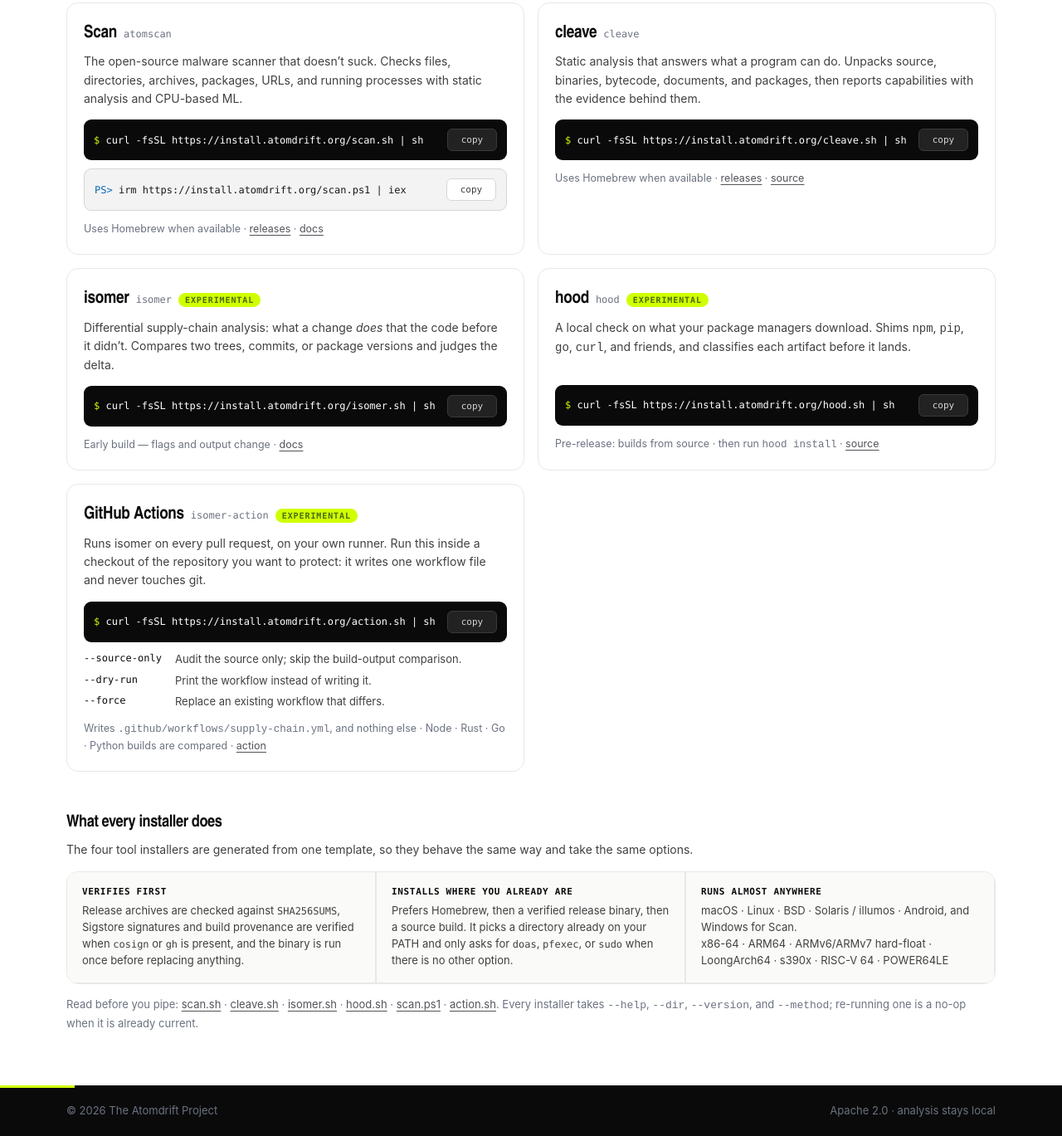
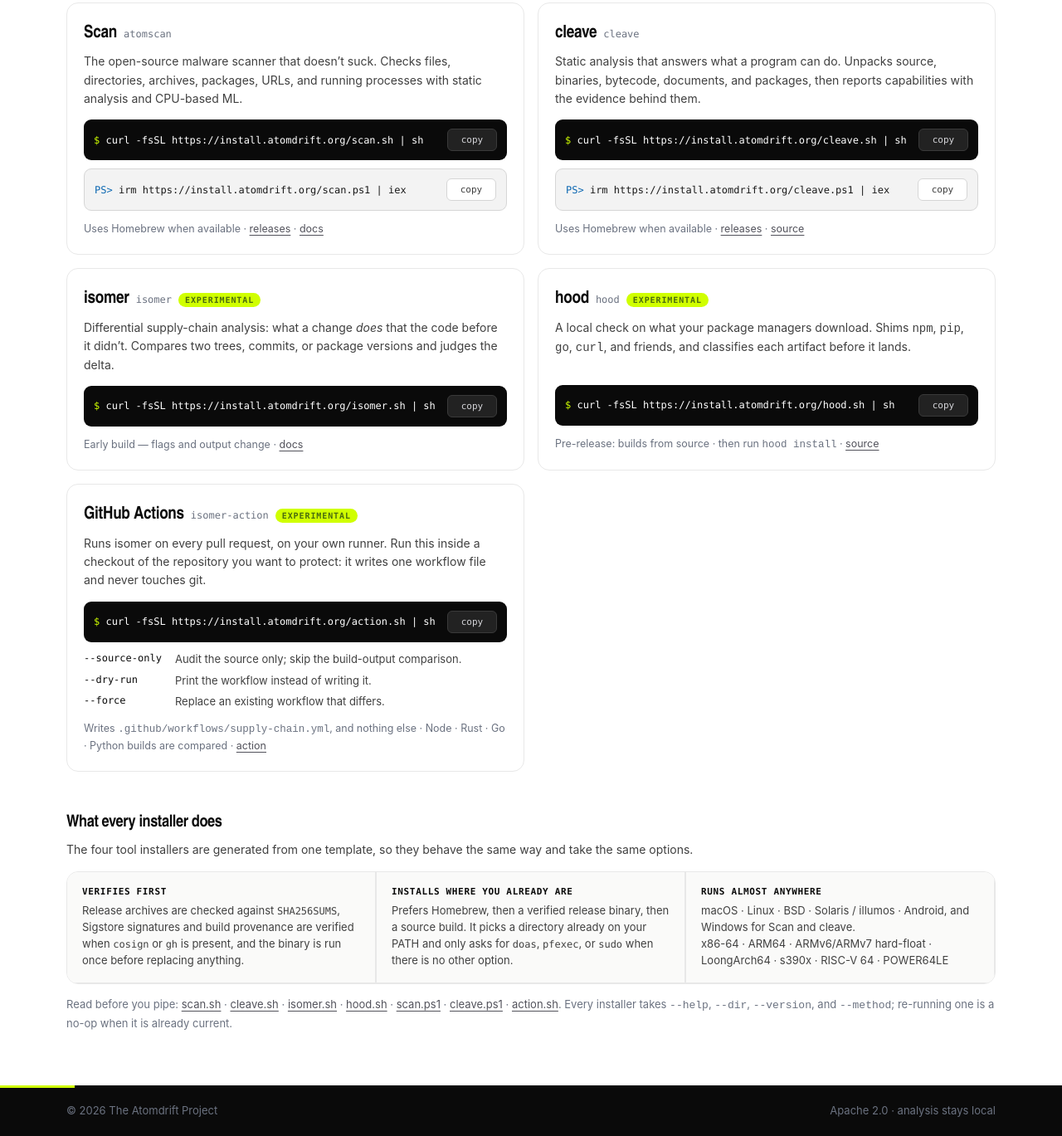
Before and after one commit to atomdrift-project/installer, a plain HTML site: page index.html in a window 1280 px wide. Shown: the part 260-1629 px from the top of the page at 83% size. Drawn offline with Linux system fonts and the light colour scheme.

Commit message:
add a cleave powershell installer

```diff
--- a/index.html
+++ b/index.html
@@ -307,7 +307,13 @@
           <div class="terminal">
             <div class="command-row">
               <code><span class="command-prefix">curl -fsSL </span><span class="command-target">https://install.atomdrift.org/cleave.sh | sh</span></code>
-              <button class="copy-button" type="button" data-copy="curl -fsSL https://install.atomdrift.org/cleave.sh | sh" aria-label="Copy the cleave install command">copy</button>
+              <button class="copy-button" type="button" data-copy="curl -fsSL https://install.atomdrift.org/cleave.sh | sh" aria-label="Copy the cleave install command for macOS, Linux, and Unix">copy</button>
+            </div>
+          </div>
+          <div class="terminal terminal-windows">
+            <div class="command-row">
+              <code><span class="command-prefix">irm </span><span class="command-target">https://install.atomdrift.org/cleave.ps1 | iex</span></code>
+              <button class="copy-button" type="button" data-copy="irm https://install.atomdrift.org/cleave.ps1 | iex" aria-label="Copy the cleave install command for Windows PowerShell">copy</button>
             </div>
           </div>
           <p class="card-meta">Uses Homebrew when available · <a href="https://github.com/atomdrift-project/cleave/releases/latest">releases</a> · <a href="https://github.com/atomdrift-project/cleave">source</a></p>
@@ -384,10 +390,10 @@
         </div>
         <div>
           <dt>Runs almost anywhere</dt>
-          <dd>macOS · Linux · BSD · Solaris / illumos · Android, and Windows for Scan.<br>x86-64 · ARM64 · ARMv6/ARMv7 hard-float · LoongArch64 · s390x · RISC-V 64 · POWER64LE</dd>
+          <dd>macOS · Linux · BSD · Solaris / illumos · Android, and Windows for Scan and cleave.<br>x86-64 · ARM64 · ARMv6/ARMv7 hard-float · LoongArch64 · s390x · RISC-V 64 · POWER64LE</dd>
         </div>
       </dl>
-      <p class="fine-print">Read before you pipe: <a href="https://github.com/atomdrift-project/installer/blob/main/scan.sh">scan.sh</a> · <a href="https://github.com/atomdrift-project/installer/blob/main/cleave.sh">cleave.sh</a> · <a href="https://github.com/atomdrift-project/installer/blob/main/isomer.sh">isomer.sh</a> · <a href="https://github.com/atomdrift-project/installer/blob/main/hood.sh">hood.sh</a> · <a href="https://github.com/atomdrift-project/installer/blob/main/scan.ps1">scan.ps1</a> · <a href="https://github.com/atomdrift-project/installer/blob/main/action.sh">action.sh</a>. Every installer takes <code>--help</code>, <code>--dir</code>, <code>--version</code>, and <code>--method</code>; re-running one is a no-op when it is already current.</p>
+      <p class="fine-print">Read before you pipe: <a href="https://github.com/atomdrift-project/installer/blob/main/scan.sh">scan.sh</a> · <a href="https://github.com/atomdrift-project/installer/blob/main/cleave.sh">cleave.sh</a> · <a href="https://github.com/atomdrift-project/installer/blob/main/isomer.sh">isomer.sh</a> · <a href="https://github.com/atomdrift-project/installer/blob/main/hood.sh">hood.sh</a> · <a href="https://github.com/atomdrift-project/installer/blob/main/scan.ps1">scan.ps1</a> · <a href="https://github.com/atomdrift-project/installer/blob/main/cleave.ps1">cleave.ps1</a> · <a href="https://github.com/atomdrift-project/installer/blob/main/action.sh">action.sh</a>. Every installer takes <code>--help</code>, <code>--dir</code>, <code>--version</code>, and <code>--method</code>; re-running one is a no-op when it is already current.</p>
     </section>
   </main>
 
```
Also changed, not shown: 19 other files.
